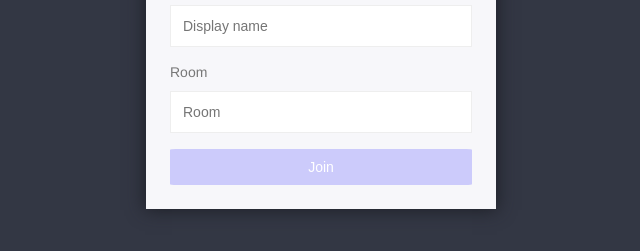
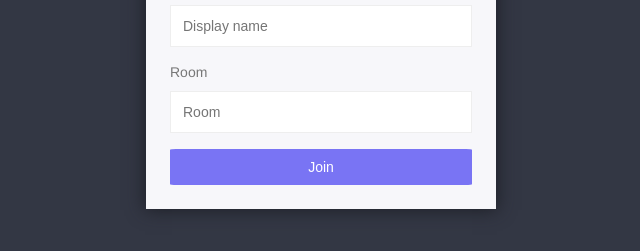
Before and after one commit to anthonyreis/chat_app, a website: page public/index.html in a window 1280 px wide. Shown: the part 349-600 px from the top of the page, without its empty margins (319-959 px from the left). Drawn offline with Linux system fonts and the light colour scheme.

Commit message:
ajuste botao

```diff
--- a/public/index.html
+++ b/public/index.html
@@ -19,7 +19,7 @@
                 <label>Room</label>
                 <input type="text" name="room" id="room" placeholder="Room" required aria-label="Room Name">
 
-                <button aria-label="Join">Join</button>
+                <button style="background: #7974F4;" aria-label="Join">Join</button>
             </form>
         </div>
     </div>
```
